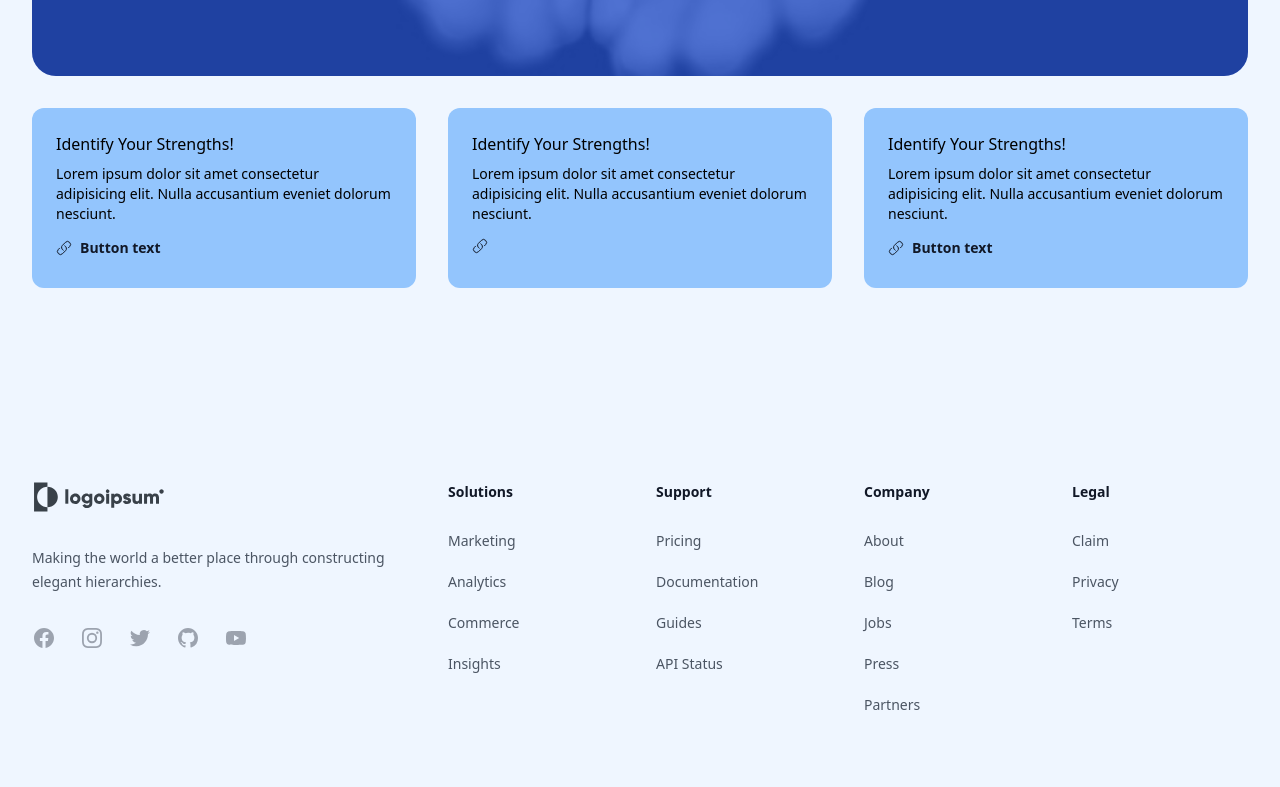
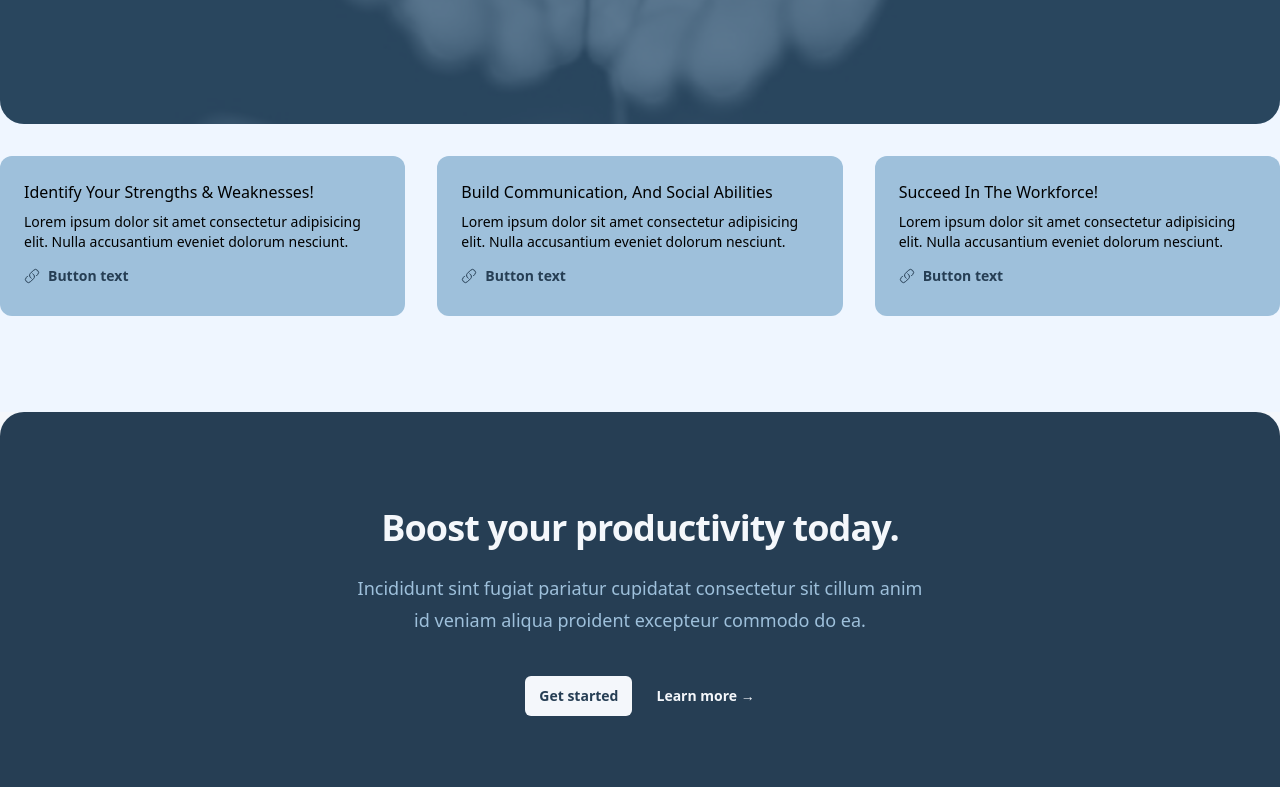
Before and after one commit to Justin-Bento/helping-hands, a Next.js app: page / in a window 1280 px wide. Shown: the part 620-1407 px from the top of the page. Built offline with nearby package versions, Linux system fonts and the light colour scheme.

Commit message:
updated colours

```diff
--- a/pages/index.tsx
+++ b/pages/index.tsx
@@ -6,8 +6,9 @@ export default function index() {
   return (
     <>
       <Appbar />
-      <main className="my-16 wrapper">
+      <main className="container mx-auto my-8 space-y-24">
         <Hero />
+        <CallToAction_ViewPrograms />
       </main>
       <Footer />
     </>
@@ -17,25 +18,25 @@ function Hero() {
   return (
     <>
       <section className="">
-        <div className="relative w-full h-[70vh] ">
-          <div className="absolute inset-0 bg-blue-700 z-1 rounded-3xl"></div>
+        <div className="relative w-full h-[80vh] ">
+          <div className="absolute inset-0 bg-primary-700 z-1 rounded-3xl"></div>
           <div className="absolute inset-0 z-0 w-full h-full opacity-30">
             <Image fill quality={40} src="/media/lina-trochez-ktPKyUs3Qjs-unsplash.jpg" alt="" className="object-cover object-center rounded-3xl grayscale " />
           </div>
           <div className="relative z-10 flex flex-col w-full h-full mx-auto place-items-center place-content-center max-w-[70ch]">
-            <h1 className="text-5xl font-bold text-blue-50">Don&#39;	t Let Autism Hold You Back!</h1>
-            <p className="mt-4 text-lg font-medium text-blue-50">Partner with AutismWorks to Achieve Your Career Goals helping individuals with autism improve their social skills and increase their chances of getting hired. Our team of experienced therapists and job coaches work closely with clients to </p>
+            <h1 className="text-5xl font-bold text-primary-50">Don&#39;	t Let Autism Hold You Back!</h1>
+            <p className="mt-4 text-lg font-medium text-primary-50">Partner with AutismWorks to Achieve Your Career Goals helping individuals with autism improve their social skills and increase their chances of getting hired. Our team of experienced therapists and job coaches work closely with clients to </p>
           </div>
         </div>
         {/* End of Hero Image */}
         <div className="grid grid-cols-1 gap-8 mt-8 md:grid-cols-3">
-          <div className="overflow-hidden bg-blue-300 rounded-xl">
+          <div className="overflow-hidden transition-all bg-primary-300 rounded-xl hover:opacity-90 hover:cursor-pointer active:opacity-80">
             <div className="px-4 py-5 space-y-2 sm:p-6">
-              <h2 className="text-base font-medium capitalize">identify Your Strengths!</h2>
+              <h2 className="text-base font-medium capitalize">identify Your Strengths & Weaknesses!</h2>
               <p className="text-sm">Lorem ipsum dolor sit amet consectetur adipisicing elit. Nulla accusantium eveniet dolorum nesciunt.</p>
               <button
                 type="button"
-                className="rounded-md bg-transparent inline-flex items-center pr-2.5 py-1.5 text-sm font-semibold text-gray-900 gap-2"
+                className="rounded-md bg-transparent inline-flex items-center pr-2.5 py-1.5 text-sm font-semibold text-primary-900 gap-2"
               >
                 <svg xmlns="http://www.w3.org/2000/svg" fill="none" viewBox="0 0 24 24" strokeWidth="1.5" stroke="currentColor" className="w-4 h-4"> <path strokeLinecap="round" strokeLinejoin="round" d="M13.19 8.688a4.5 4.5 0 011.242 7.244l-4.5 4.5a4.5 4.5 0 01-6.364-6.364l1.757-1.757m13.35-.622l1.757-1.757a4.5 4.5 0 00-6.364-6.364l-4.5 4.5a4.5 4.5 0 001.242 7.244" /> </svg>
                 Button text
@@ -43,26 +44,27 @@ function Hero() {
             </div>
           </div>
           {/*  */}
-          <div className="overflow-hidden bg-blue-300 rounded-xl">
+          <div className="overflow-hidden transition-all bg-primary-300 rounded-xl hover:opacity-90 hover:cursor-pointer active:opacity-80">
             <div className="px-4 py-5 space-y-2 sm:p-6">
-              <h2 className="text-base font-medium capitalize">identify Your Strengths!</h2>
+              <h2 className="text-base font-medium capitalize">Build communication, and social abilities</h2>
               <p className="text-sm">Lorem ipsum dolor sit amet consectetur adipisicing elit. Nulla accusantium eveniet dolorum nesciunt.</p>
               <button
                 type="button"
-                className="rounded-md bg-transparent inline-flex items-center pr-2.5 py-1.5 text-sm font-semibold text-gray-900 gap-2"
+                className="rounded-md bg-transparent inline-flex items-center pr-2.5 py-1.5 text-sm font-semibold text-primary-900 gap-2"
               >
                 <svg xmlns="http://www.w3.org/2000/svg" fill="none" viewBox="0 0 24 24" strokeWidth="1.5" stroke="currentColor" className="w-4 h-4"> <path strokeLinecap="round" strokeLinejoin="round" d="M13.19 8.688a4.5 4.5 0 011.242 7.244l-4.5 4.5a4.5 4.5 0 01-6.364-6.364l1.757-1.757m13.35-.622l1.757-1.757a4.5 4.5 0 00-6.364-6.364l-4.5 4.5a4.5 4.5 0 001.242 7.244" /> </svg>
+                Button text
               </button>
             </div>
           </div>
           {/*  */}
-          <div className="overflow-hidden bg-blue-300 rounded-xl">
+          <div className="overflow-hidden transition-all bg-primary-300 rounded-xl hover:opacity-90 hover:cursor-pointer active:opacity-80">
             <div className="px-4 py-5 space-y-2 sm:p-6">
-              <h2 className="text-base font-medium capitalize">identify Your Strengths!</h2>
+              <h2 className="text-base font-medium capitalize">Succeed in the workforce!</h2>
               <p className="text-sm">Lorem ipsum dolor sit amet consectetur adipisicing elit. Nulla accusantium eveniet dolorum nesciunt.</p>
               <button
                 type="button"
-                className="rounded-md bg-transparent inline-flex items-center pr-2.5 py-1.5 text-sm font-semibold text-gray-900 gap-2"
+                className="rounded-md bg-transparent inline-flex items-center pr-2.5 py-1.5 text-sm font-semibold text-primary-900 gap-2"
               >
                 <svg xmlns="http://www.w3.org/2000/svg" fill="none" viewBox="0 0 24 24" strokeWidth="1.5" stroke="currentColor" className="w-4 h-4"> <path strokeLinecap="round" strokeLinejoin="round" d="M13.19 8.688a4.5 4.5 0 011.242 7.244l-4.5 4.5a4.5 4.5 0 01-6.364-6.364l1.757-1.757m13.35-.622l1.757-1.757a4.5 4.5 0 00-6.364-6.364l-4.5 4.5a4.5 4.5 0 001.242 7.244" /> </svg>
                 Button text
@@ -75,3 +77,32 @@ function Hero() {
     </>
   )
 }
+
+function CallToAction_ViewPrograms() {
+  return (
+    <div className="bg-primary-50">
+      <div className="container mx-auto">
+        <div className="relative px-6 py-24 overflow-hidden text-center bg-primary-900 isolate sm:rounded-3xl sm:px-16">
+          <h2 className="max-w-2xl mx-auto text-3xl font-bold tracking-tight text-primary-50 sm:text-4xl">
+            Boost your productivity today.
+          </h2>
+          <p className="max-w-xl mx-auto mt-6 text-lg leading-8 text-primary-300">
+            Incididunt sint fugiat pariatur cupidatat consectetur sit cillum anim id veniam aliqua proident excepteur
+            commodo do ea.
+          </p>
+          <div className="flex items-center justify-center mt-10 gap-x-6">
+            <a
+              href="#"
+              className="rounded-md bg-primary-50 px-3.5 py-2.5 text-sm font-semibold text-primary-900 hover:bg-primary-100 focus-visible:outline focus-visible:outline-2 focus-visible:outline-offset-2 focus-visible:outline-primary-50"
+            >
+              Get started
+            </a>
+            <a href="#" className="text-sm font-semibold leading-6 text-primary-50">
+              Learn more <span aria-hidden="true">→</span>
+            </a>
+          </div>
+        </div>
+      </div>
+    </div>
+  )
+}
```
